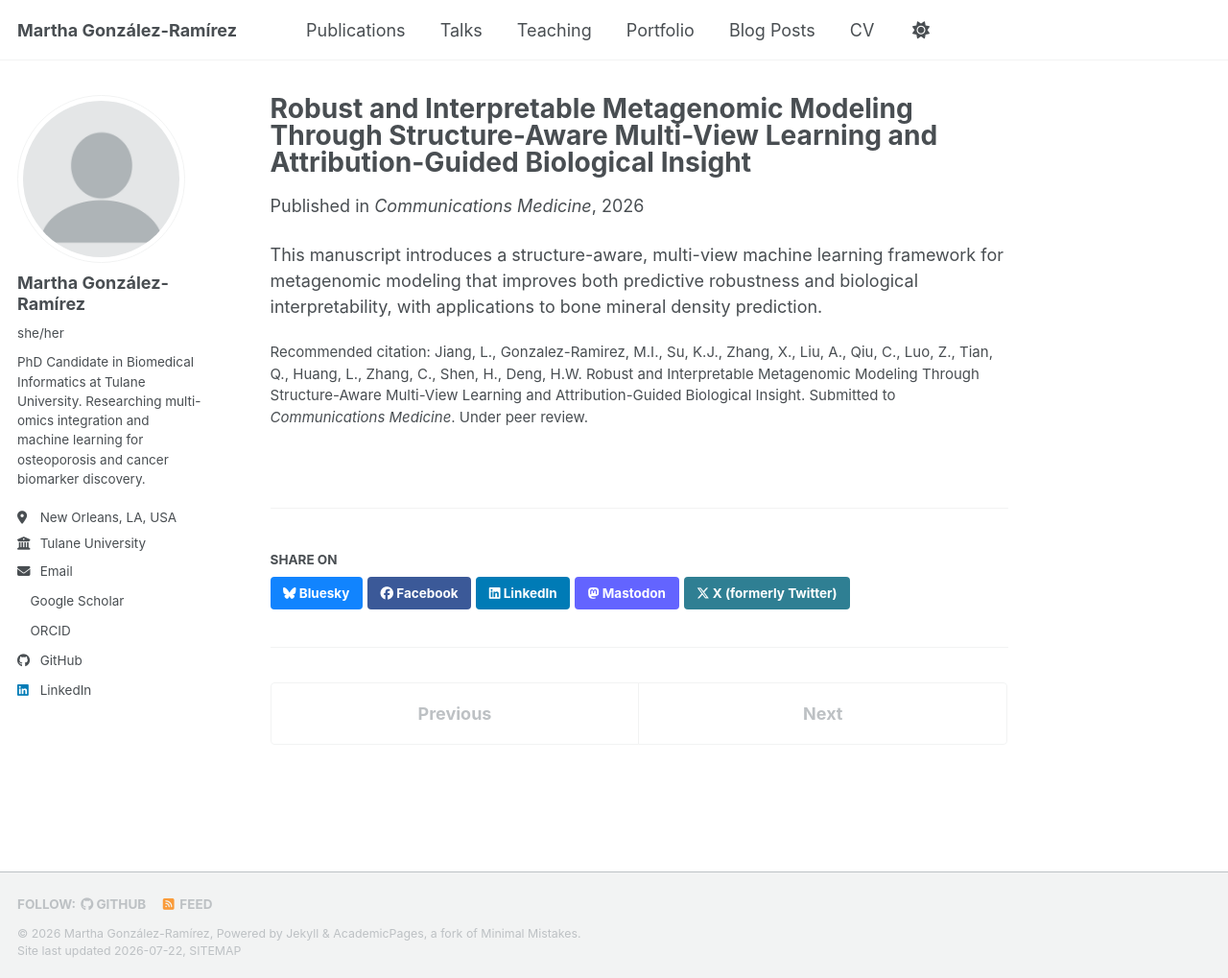
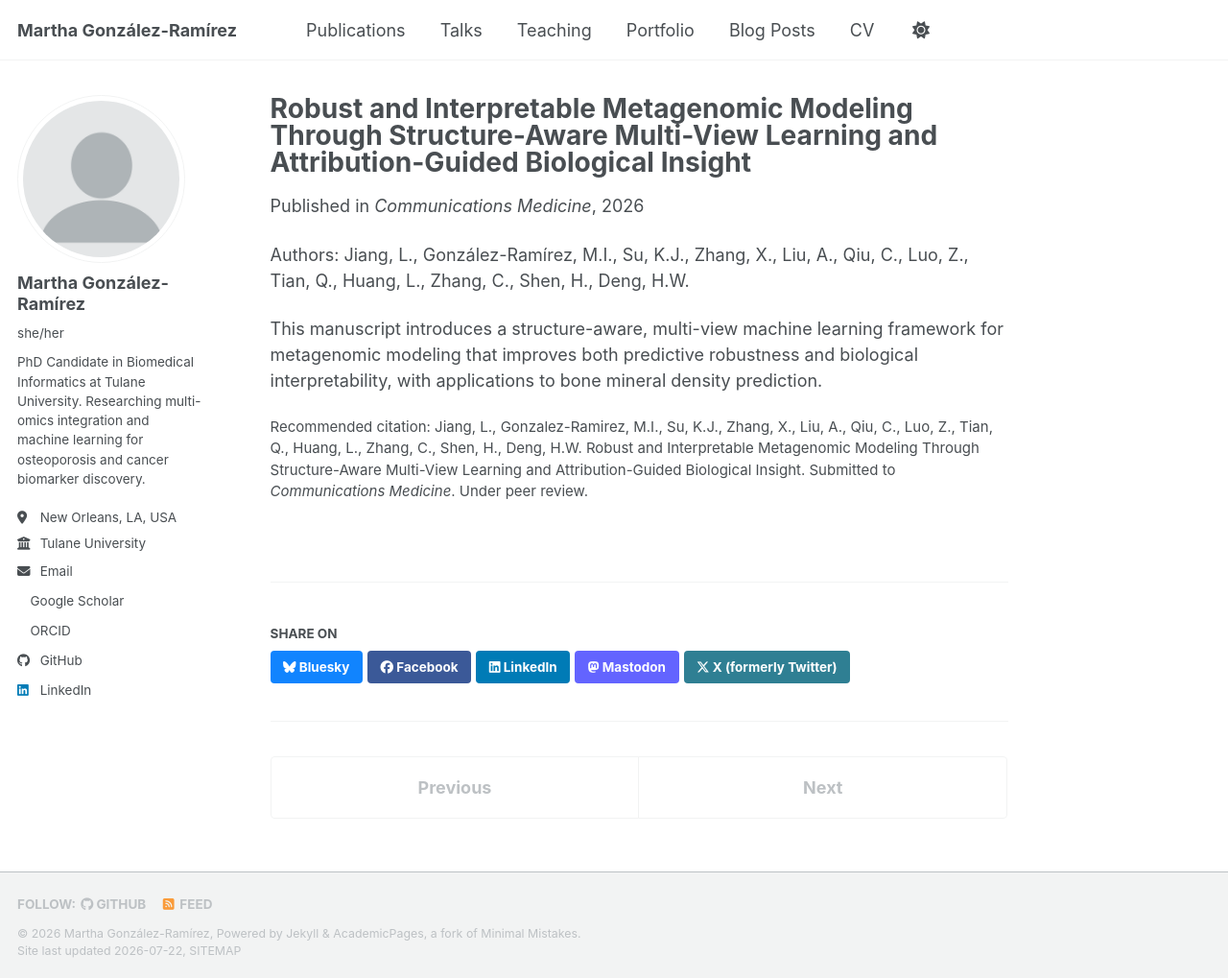
Before and after one commit to migonzalezr/migonzalezr.github.io, a Jekyll site: the page built from _publications/2025-06-08-paper-title-number-5.md, in a window 1280 px wide and 1019 px high. Shown: the whole window at 96% size. Built offline with Jekyll 4.4.1, drawn with Linux system fonts in a browser that asks for light colours; a style sheet for code colours, icons or effects is not loaded.

Commit message:
Revise author information and manuscript summary
Updated author list and added a brief manuscript description.

```diff
--- a/_publications/2025-06-08-paper-title-number-5.md
+++ b/_publications/2025-06-08-paper-title-number-5.md
@@ -9,4 +9,6 @@ venue: 'Communications Medicine'
 status: 'submitted'
 citation: 'Jiang, L., Gonzalez-Ramirez, M.I., Su, K.J., Zhang, X., Liu, A., Qiu, C., Luo, Z., Tian, Q., Huang, L., Zhang, C., Shen, H., Deng, H.W. Robust and Interpretable Metagenomic Modeling Through Structure-Aware Multi-View Learning and Attribution-Guided Biological Insight. Submitted to <i>Communications Medicine</i>. Under peer review.'
 ---
+Authors: Jiang, L., González-Ramírez, M.I., Su, K.J., Zhang, X., Liu, A., Qiu, C., Luo, Z., Tian, Q., Huang, L., Zhang, C., Shen, H., Deng, H.W.
+
 This manuscript introduces a structure-aware, multi-view machine learning framework for metagenomic modeling that improves both predictive robustness and biological interpretability, with applications to bone mineral density prediction.
```
